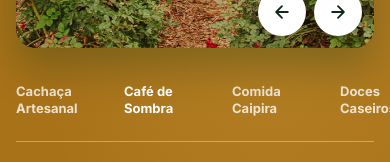
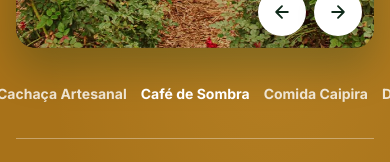
Before and after one commit to gabsiq73/viva_ubajara_frontend, a React (Vite) app: page / in a window 390 px wide. Shown: the part 2022-2184 px from the top of the page. Built offline with nearby package versions, Linux system fonts and the light colour scheme; no server answers; a web font is replaced by a local one.

Commit message:
fix: keep the active gastronomy tab centered on phones
The dish names row scrolls horizontally, so the active one could sit
half cut off. It now scrolls to the center of the row on every change,
with slightly larger names and a sane width per tab.

```diff
--- a/src/components/Sections/GastronomyShowcase.tsx
+++ b/src/components/Sections/GastronomyShowcase.tsx
@@ -1,4 +1,4 @@
-import { useEffect, useId, useState, type KeyboardEvent, type ReactNode } from "react";
+import { useEffect, useId, useRef, useState, type KeyboardEvent, type ReactNode } from "react";
 import { Link } from "react-router-dom";
 import "./style/Gastronomy.css";
 
@@ -48,6 +48,16 @@ export function GastronomyShowcase({ slides, activeIndex, onActiveChange, paused
         const id = window.setTimeout(() => setTrack((t) => ({ ...t, reset: null })), 40);
         return () => window.clearTimeout(id);
     }, [track.reset]);
+
+    // No celular as abas rolam: mantém a aba ativa centralizada (só rola a faixa, nunca a página).
+    const tabsRef = useRef<HTMLDivElement>(null);
+    useEffect(() => {
+        const list = tabsRef.current;
+        const tab = list?.children[index] as HTMLElement | undefined;
+        if (!list || !tab || list.scrollWidth <= list.clientWidth) return;
+        const left = tab.offsetLeft - (list.clientWidth - tab.offsetWidth) / 2;
+        list.scrollTo({ left: Math.max(0, left), behavior: window.matchMedia("(prefers-reduced-motion: reduce)").matches ? "auto" : "smooth" });
+    }, [index]);
 
     if (n === 0) return null;
 
@@ -114,7 +124,7 @@ export function GastronomyShowcase({ slides, activeIndex, onActiveChange, paused
                 </div>
 
                 {n > 1 && (
-                    <div className="gastro__tabs" role="tablist" aria-label="Pratos" onKeyDown={handleTabsKeyDown}>
+                    <div ref={tabsRef} className="gastro__tabs" role="tablist" aria-label="Pratos" onKeyDown={handleTabsKeyDown}>
                         {slides.map((slide, i) => (
                             <button
                                 key={slide.tag}
--- a/src/components/Sections/style/Gastronomy.css
+++ b/src/components/Sections/style/Gastronomy.css
@@ -374,8 +374,9 @@
     }
 
     .gastro__tabs {
+        position: relative;
         display: flex;
-        gap: 16px;
+        gap: 14px;
         margin-inline: calc(var(--home-gutter) * -1);
         padding-inline: var(--home-gutter);
         overflow-x: auto;
@@ -387,8 +388,17 @@
     }
 
     .gastro__tab {
-        flex: 0 0 92px;
-        font-size: 13px;
+        flex: 0 0 auto;
+        min-width: 84px;
+        max-width: 132px;
+        gap: 12px;
+        padding-bottom: 4px;
+        font-size: 14px;
+    }
+
+    .gastro__tab-name {
+        display: block;
+        overflow-wrap: anywhere;
     }
 
     .gastro__dish {
```
